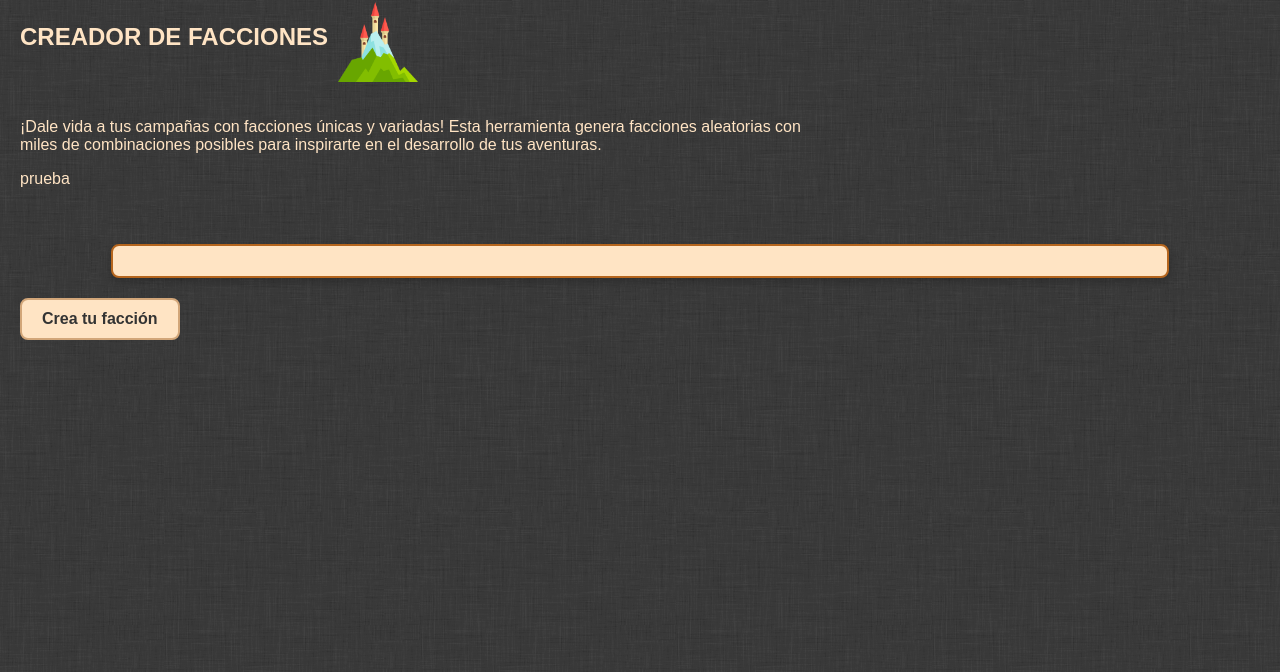
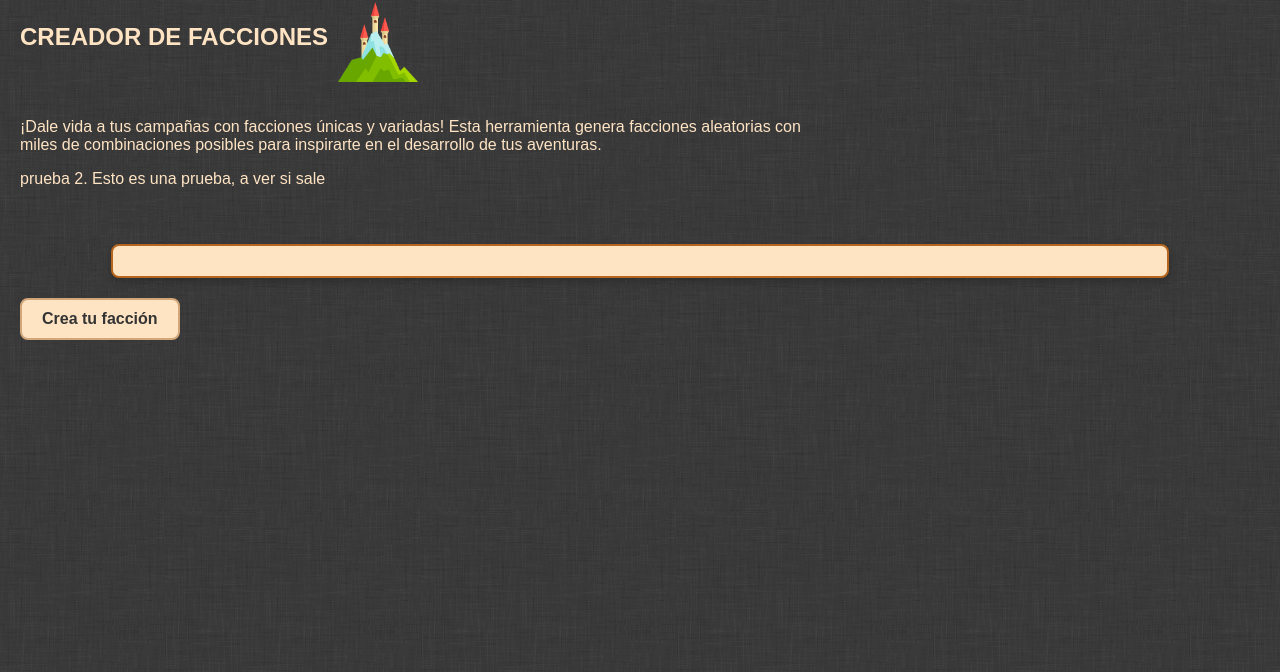
Before and after one commit to daniMartinezSoto/pruebast-t, a plain HTML site: page factions.html in a window 1280 px wide. Shown: the part 128-800 px from the top of the page. Drawn offline with Linux system fonts and the light colour scheme.

Commit message:
Update factions.html

```diff
--- a/factions.html
+++ b/factions.html
@@ -27,7 +27,7 @@
 <div class="titulo"><h2 style="color: bisque; margin-left: 20px;" >CREADOR DE FACCIONES</h2> <img src="./img/castle.png" alt="" style="width: 80px; height: 80px; margin-top: 10px;"></div>
     <div class="descFactions">
     <p>¡Dale vida a tus campañas con facciones únicas y variadas! Esta herramienta genera facciones aleatorias con miles de combinaciones posibles para inspirarte en el desarrollo de tus aventuras.</p>
-    <p>prueba</p>
+    <p>prueba 2. Esto es una prueba, a ver si sale</p>
 </div>
 
 
```
